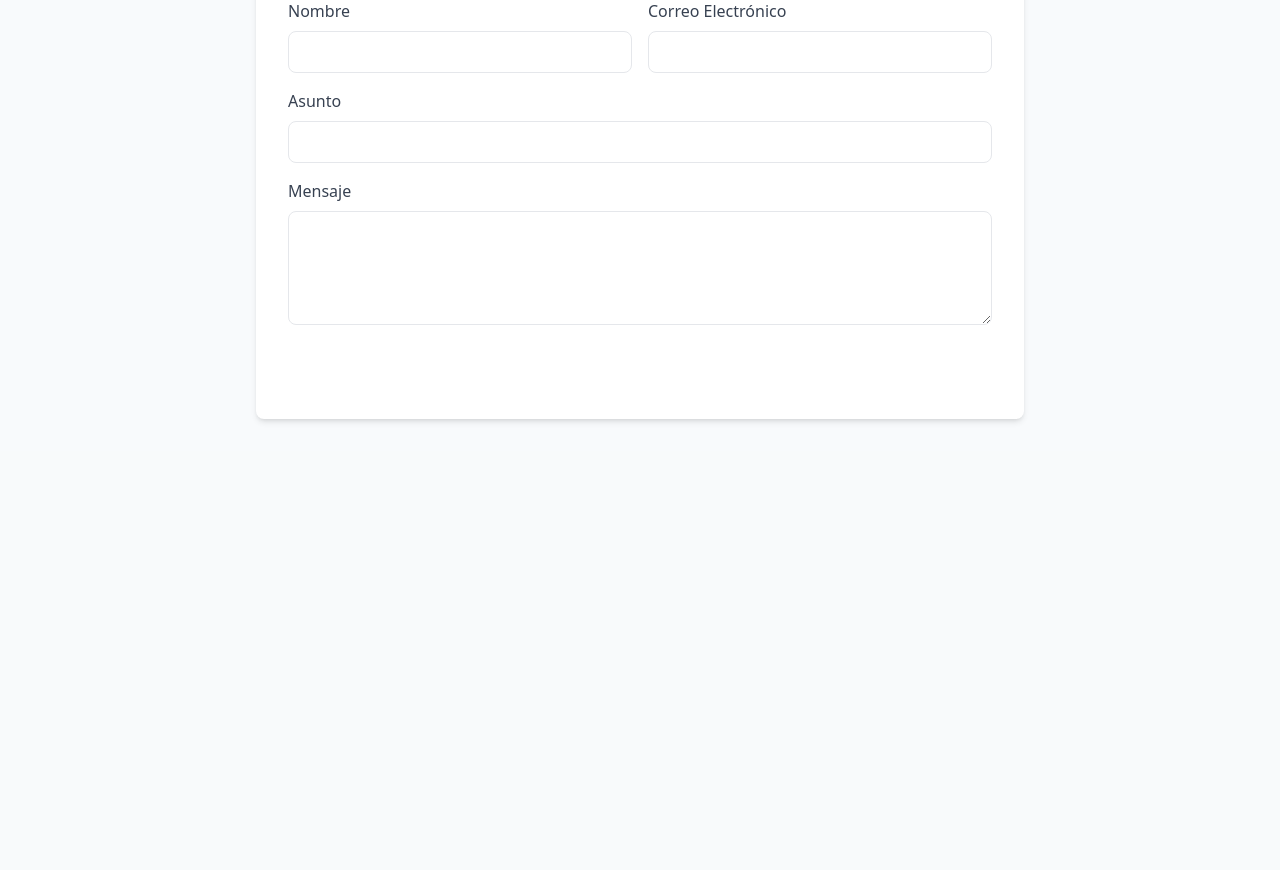
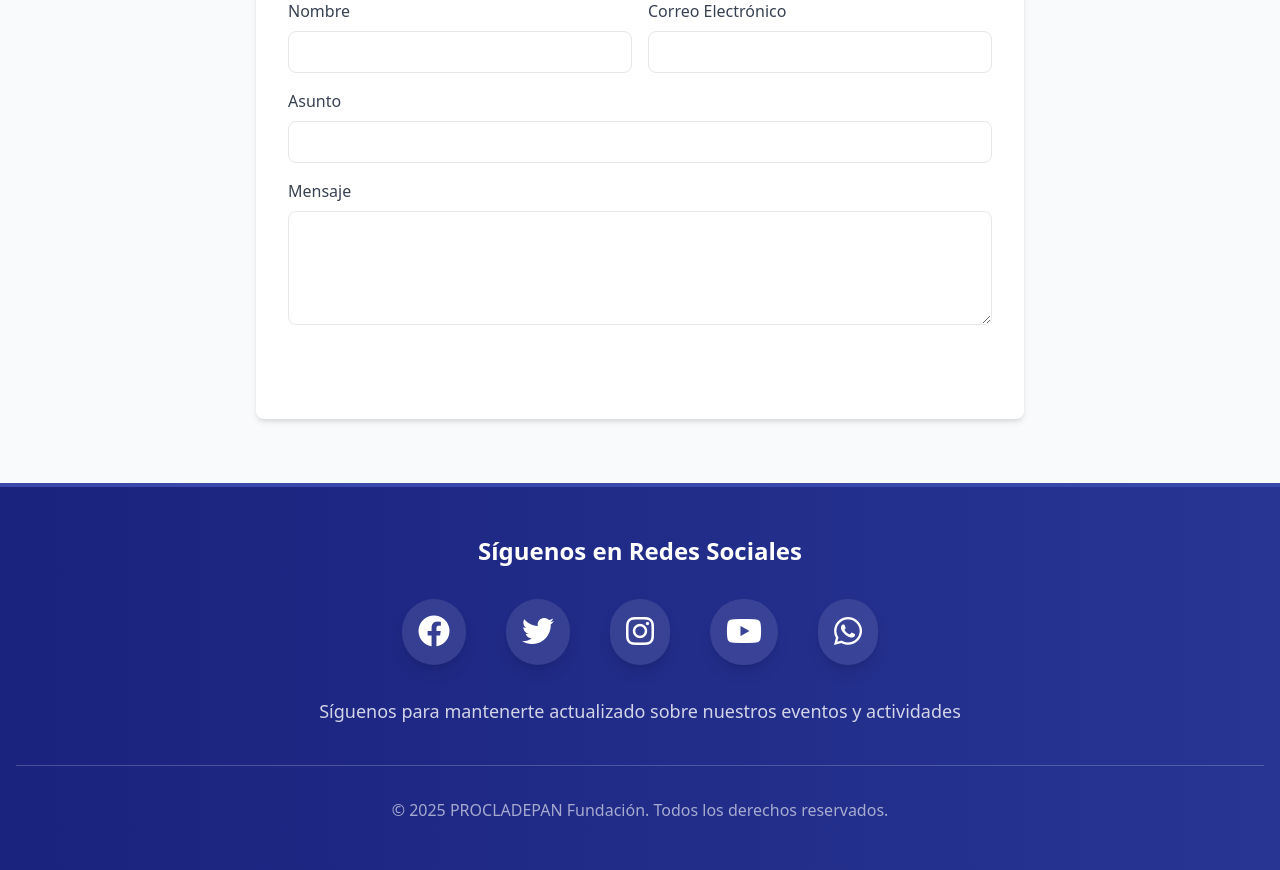
Before and after one commit to Gabriel-Sanchez/django_social_project, a Django app: page /pan/contacto/ in a window 1280 px wide. Shown: the part 1461-2331 px from the top of the page. Before the commit the page ends 1883 px from the top, so only its background shows below. Run offline with Django 5.2, Linux system fonts and the light colour scheme; some libraries are stand-ins or nearby versions.

Commit message:
contacto

```diff
--- a/django_social_project/base/templates/base/base.html
+++ b/django_social_project/base/templates/base/base.html
@@ -10,6 +10,9 @@
     {% endblock head %}
     <link rel="stylesheet" href="{% static 'django_social_project/css/base.css' %}">
     <script src="https://cdn.tailwindcss.com"></script>
+    <!-- Font Awesome para los iconos de redes sociales -->
+    <link rel="stylesheet" href="https://cdnjs.cloudflare.com/ajax/libs/font-awesome/6.0.0/css/all.min.css">
+    {% block extra_head %}{% endblock extra_head %}
     <style>
         /* Estilos específicos que usan las variables CSS */
         .nav-link {
@@ -84,6 +87,15 @@
 
         .mobile-dropdown {
             margin-left: 1rem;
+        }
+
+        /* Estilos para el footer */
+        .social-icon {
+            transition: transform 0.2s ease;
+        }
+
+        .social-icon:hover {
+            transform: scale(1.1);
         }
     </style>
 </head>
@@ -186,6 +198,48 @@
     {% block content %}
     {% endblock %}
 
+    <!-- Footer con Redes Sociales -->
+    <footer class="bg-gradient-to-r from-[#1a237e] to-[#283593] py-12 mt-8 border-t-4 border-[#3949ab]">
+        <div class="container mx-auto px-4">
+            <div class="text-center">
+                <h3 class="text-2xl font-bold mb-8 text-white">Síguenos en Redes Sociales</h3>
+                <div class="flex justify-center space-x-10">
+                    <a href="https://facebook.com" target="_blank" rel="noopener noreferrer"
+                       class="social-icon bg-white/10 p-4 rounded-full shadow-lg text-white hover:text-[#1a237e] hover:bg-white transition-all duration-300">
+                        <i class="fab fa-facebook fa-2x"></i>
+                        <span class="sr-only">Facebook</span>
+                    </a>
+                    <a href="https://twitter.com" target="_blank" rel="noopener noreferrer"
+                       class="social-icon bg-white/10 p-4 rounded-full shadow-lg text-white hover:text-[#1a237e] hover:bg-white transition-all duration-300">
+                        <i class="fab fa-twitter fa-2x"></i>
+                        <span class="sr-only">Twitter</span>
+                    </a>
+                    <a href="https://instagram.com" target="_blank" rel="noopener noreferrer"
+                       class="social-icon bg-white/10 p-4 rounded-full shadow-lg text-white hover:text-[#1a237e] hover:bg-white transition-all duration-300">
+                        <i class="fab fa-instagram fa-2x"></i>
+                        <span class="sr-only">Instagram</span>
+                    </a>
+                    <a href="https://youtube.com" target="_blank" rel="noopener noreferrer"
+                       class="social-icon bg-white/10 p-4 rounded-full shadow-lg text-white hover:text-[#1a237e] hover:bg-white transition-all duration-300">
+                        <i class="fab fa-youtube fa-2x"></i>
+                        <span class="sr-only">YouTube</span>
+                    </a>
+                    <a href="https://wa.me/50761234567" target="_blank" rel="noopener noreferrer"
+                       class="social-icon bg-white/10 p-4 rounded-full shadow-lg text-white hover:text-[#1a237e] hover:bg-white transition-all duration-300">
+                        <i class="fab fa-whatsapp fa-2x"></i>
+                        <span class="sr-only">WhatsApp</span>
+                    </a>
+                </div>
+                <p class="mt-8 text-white/80 text-lg max-w-2xl mx-auto">
+                    Síguenos para mantenerte actualizado sobre nuestros eventos y actividades
+                </p>
+                <div class="mt-10 pt-8 border-t border-white/20">
+                    <p class="text-white/60">&copy; {% now "Y" %} PROCLADEPAN Fundación. Todos los derechos reservados.</p>
+                </div>
+            </div>
+        </div>
+    </footer>
+
     <!-- Scripts -->
     <script>
         document.addEventListener('DOMContentLoaded', () => {
--- a/django_social_project/eventsApp/templates/eventsApp/contacto.html
+++ b/django_social_project/eventsApp/templates/eventsApp/contacto.html
@@ -4,6 +4,11 @@
 {% block title %}
 Contacto
 {% endblock title %}
+
+{% block extra_head %}
+<!-- Font Awesome para los iconos de redes sociales -->
+<link rel="stylesheet" href="https://cdnjs.cloudflare.com/ajax/libs/font-awesome/6.0.0/css/all.min.css">
+{% endblock extra_head %}
 
 {% block content %}
 <header class="bg-[rgb(249, 230, 188)] text-black p-4">
```
